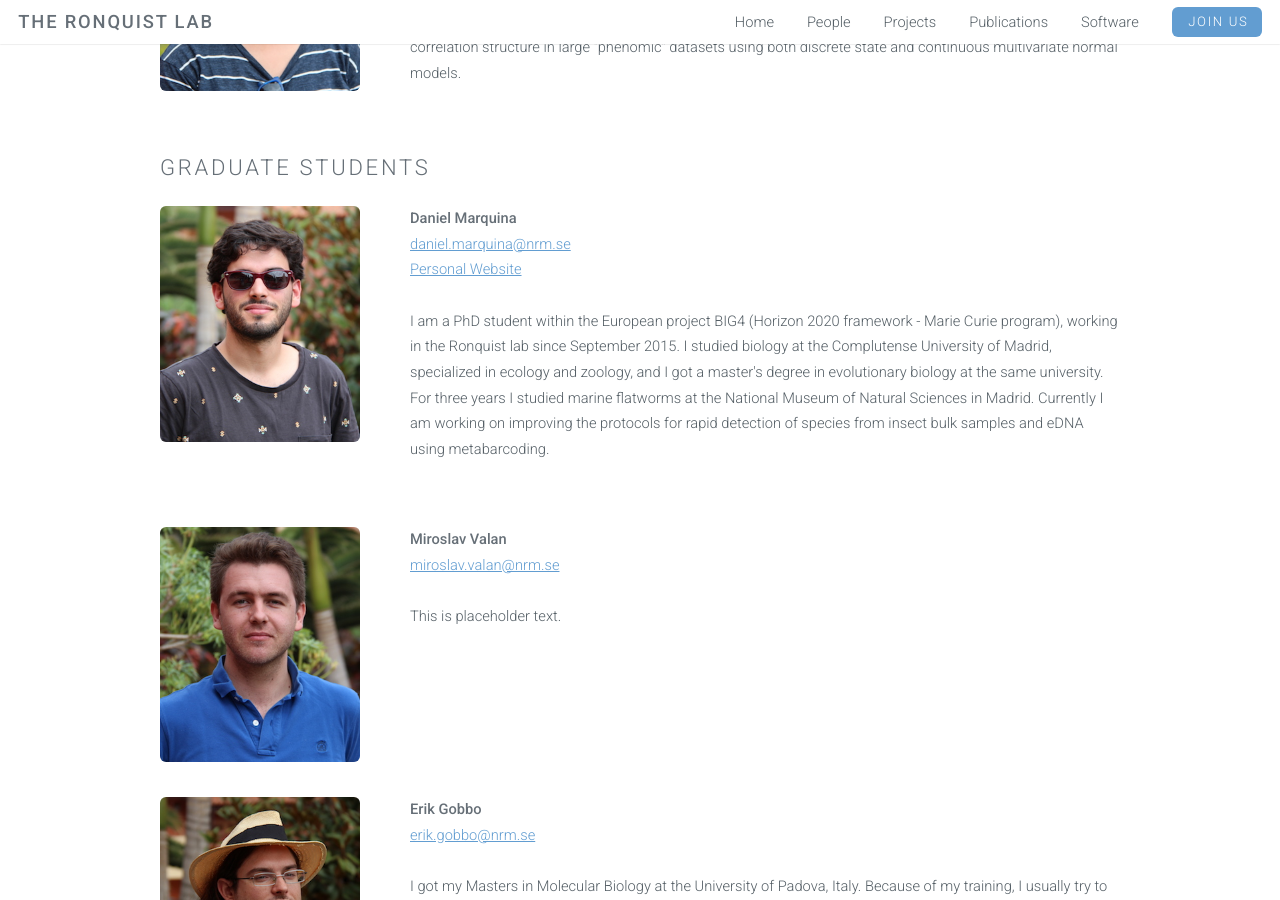
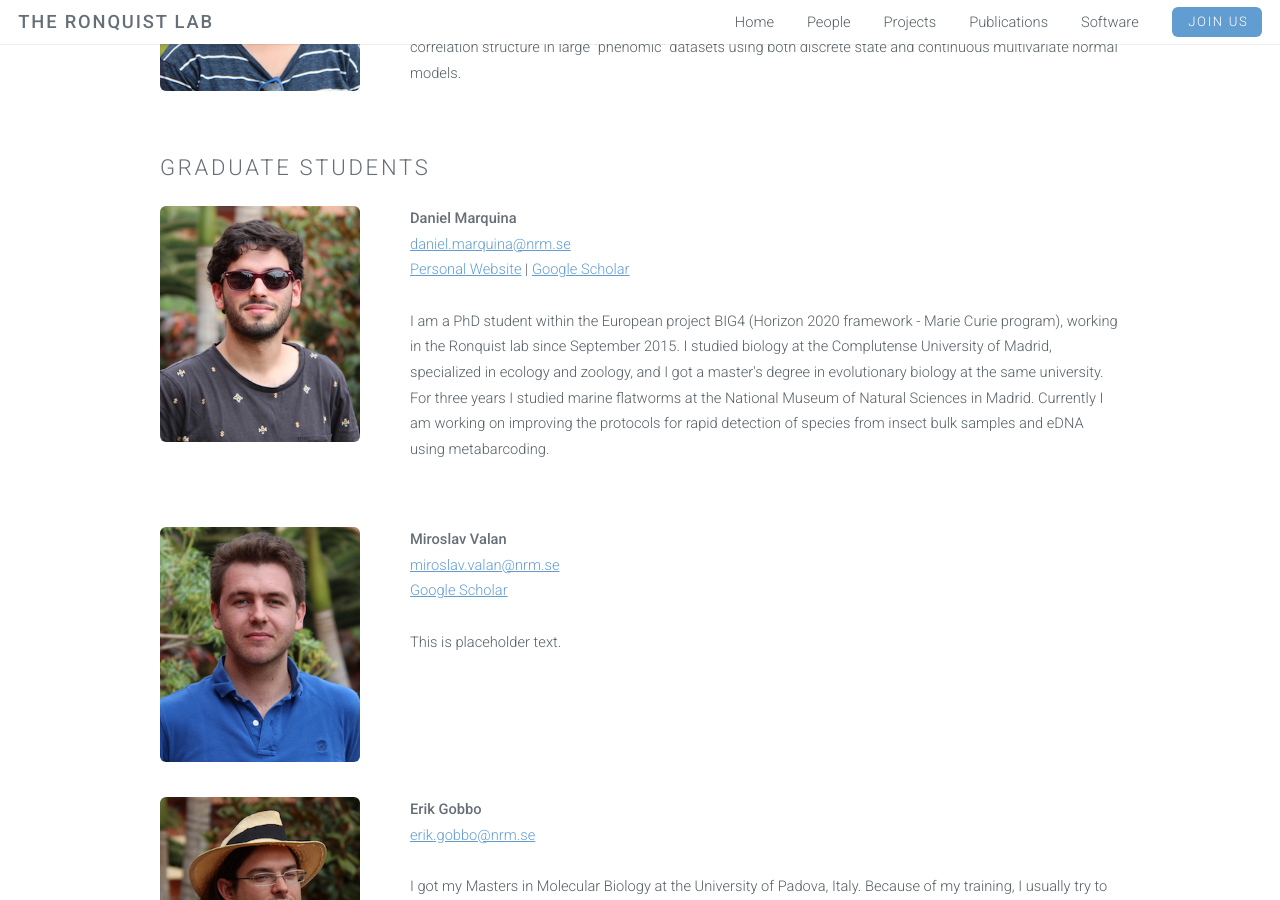
Before and after one commit to ronquistlab/ronquistlab.github.io, a Jekyll site: the page built from people.html, in a window 1280 px wide and 900 px high, scrolled down 1272 px. Built offline with Jekyll 4.4.1, drawn with Linux system fonts in a browser that asks for light colours.

Commit message:
Update people.html

```diff
--- a/people.html
+++ b/people.html
@@ -54,7 +54,7 @@
             <br />
             <a href="mailto:daniel.marquina@nrm.se">daniel.marquina@nrm.se</a>
             <br />
-            <a href="https://metagusano.github.io" target="_blank">Personal Website</a>
+            <a href="https://metagusano.github.io" target="_blank">Personal Website</a> | <a href="https://scholar.google.es/citations?user=sCNxzWAAAAAJ&hl" target="_blank">Google Scholar</a>
             <br /><br />
               I am a PhD student within the European project BIG4 (Horizon 2020 framework - Marie Curie program), working in the Ronquist lab since September 2015. I studied biology at the Complutense University of Madrid, specialized in ecology and zoology, and I got a master's degree in evolutionary biology at the same university. For three years I studied marine flatworms at the National Museum of Natural Sciences in Madrid. Currently I am working on improving the protocols for rapid detection of species from insect bulk samples and eDNA using metabarcoding.
           </p>
@@ -66,6 +66,8 @@
             <strong>Miroslav Valan</strong>
             <br />
             <a href="mailto:miroslav.valan@nrm.se">miroslav.valan@nrm.se</a>
+            <br />
+            <a href="https://scholar.google.es/citations?user=Nc0K7ZkAAAAJ&hl=es&oi=ao" target="_blank">Google Scholar</a>
             <br /><br />
               This is placeholder text.
           </p>
```
